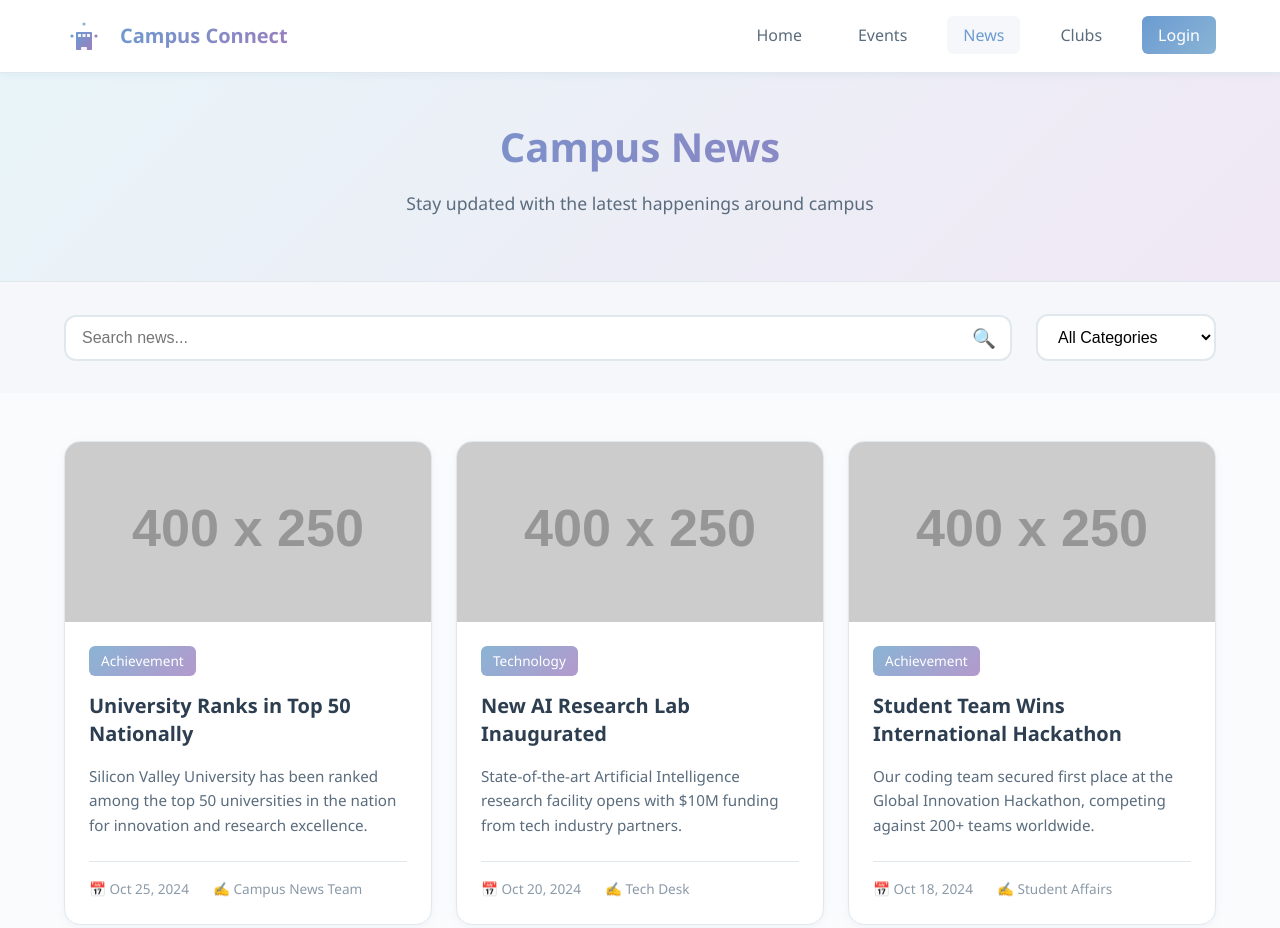
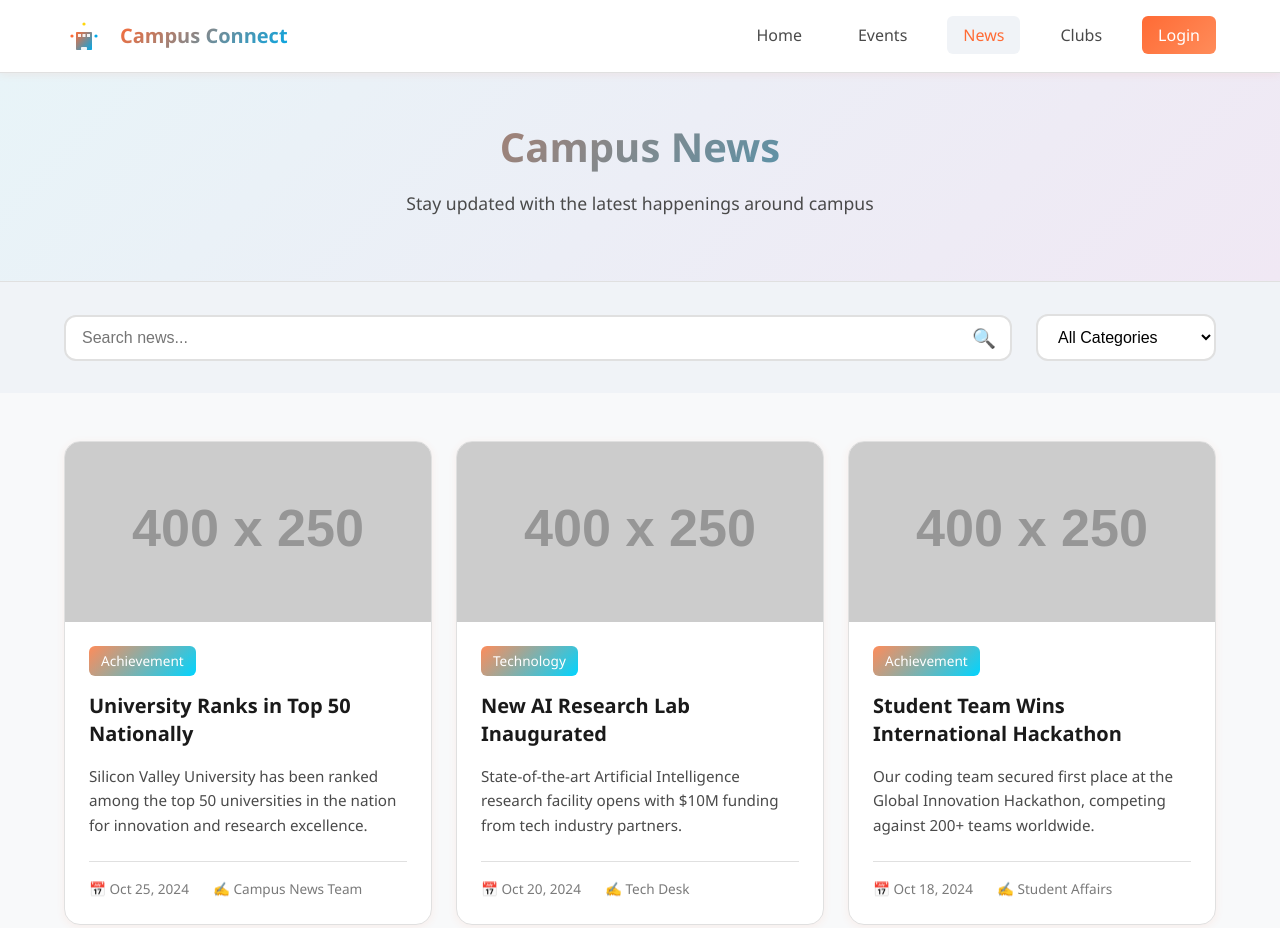
Before and after one commit to RishithSuresh/Nexus-Web-Project, a plain HTML site: page pages/news.html in a window 1280 px wide. Shown: the top 928 px of the page. Drawn offline with Linux system fonts and the light colour scheme; placeholder pictures from the web are drawn by us.

Commit message:
Colour Palette Change

```diff
--- a/css/main.css
+++ b/css/main.css
@@ -5,26 +5,26 @@
 
 /* CSS Variables for Easy Theming */
 :root {
-    /* Color Palette - Light & Soft */
-    --primary-color: #6B9BD1;
-    --primary-light: #8AB4D5;
-    --primary-dark: #5A8AC0;
-    --secondary-color: #9B7EBD;
-    --secondary-light: #B399CC;
-    --accent-color: #F4A6A3;
-    --accent-light: #F9C5C3;
+    /* Color Palette - Bright & Striking */
+    --primary-color: #FF6B35;
+    --primary-light: #FF8C5A;
+    --primary-dark: #E55A2B;
+    --secondary-color: #00A8E8;
+    --secondary-light: #00D4FF;
+    --accent-color: #FFD60A;
+    --accent-light: #FFE66D;
 
     /* Neutral Colors */
-    --bg-color: #FAFBFC;
-    --bg-secondary: #F5F7FA;
+    --bg-color: #F8F9FA;
+    --bg-secondary: #F0F3F7;
     --bg-card: #FFFFFF;
-    --text-primary: #2C3E50;
-    --text-secondary: #5A6C7D;
-    --text-light: #8B9AA8;
-    --border-color: #E1E8ED;
-    --shadow-sm: 0 2px 8px rgba(107, 155, 209, 0.08);
-    --shadow-md: 0 4px 16px rgba(107, 155, 209, 0.12);
-    --shadow-lg: 0 8px 24px rgba(107, 155, 209, 0.16);
+    --text-primary: #1A1A1A;
+    --text-secondary: #4A4A4A;
+    --text-light: #7A7A7A;
+    --border-color: #E0E0E0;
+    --shadow-sm: 0 2px 8px rgba(255, 107, 53, 0.08);
+    --shadow-md: 0 4px 16px rgba(255, 107, 53, 0.12);
+    --shadow-lg: 0 8px 24px rgba(255, 107, 53, 0.16);
 
     /* Typography */
     --font-primary: 'Segoe UI', Tahoma, Geneva, Verdana, sans-serif;
--- a/pages/news.html
+++ b/pages/news.html
@@ -16,8 +16,8 @@
                 <svg class="logo-small" viewBox="0 0 200 200" xmlns="http://www.w3.org/2000/svg">
                     <defs>
                         <linearGradient id="logoGradientNav" x1="0%" y1="0%" x2="100%" y2="100%">
-                            <stop offset="0%" style="stop-color:#6B9BD1;stop-opacity:1" />
-                            <stop offset="100%" style="stop-color:#9B7EBD;stop-opacity:1" />
+                            <stop offset="0%" style="stop-color:#FF6B35;stop-opacity:1" />
+                            <stop offset="100%" style="stop-color:#00A8E8;stop-opacity:1" />
                         </linearGradient>
                     </defs>
                     <rect x="60" y="80" width="80" height="90" fill="url(#logoGradientNav)" rx="4"/>
@@ -25,9 +25,9 @@
                     <rect x="92.5" y="90" width="15" height="15" fill="#fff" opacity="0.9"/>
                     <rect x="115" y="90" width="15" height="15" fill="#fff" opacity="0.9"/>
                     <rect x="85" y="155" width="30" height="15" fill="#fff" opacity="0.9" rx="2"/>
-                    <circle cx="40" cy="100" r="8" fill="#6B9BD1"/>
-                    <circle cx="160" cy="100" r="8" fill="#9B7EBD"/>
-                    <circle cx="100" cy="40" r="8" fill="#8AB4D5"/>
+                    <circle cx="40" cy="100" r="8" fill="#FF6B35"/>
+                    <circle cx="160" cy="100" r="8" fill="#00A8E8"/>
+                    <circle cx="100" cy="40" r="8" fill="#FFD60A"/>
                 </svg>
                 <span class="logo-text">Campus Connect</span>
             </div>
```
Also changed, not shown: css/loading.css (+4 -4 lines), index.html (+8 -8 lines), pages/clubs.html (+5 -5 lines), pages/dashboard.html (+5 -5 lines), pages/events.html (+5 -5 lines), pages/login.html (+5 -5 lines).
